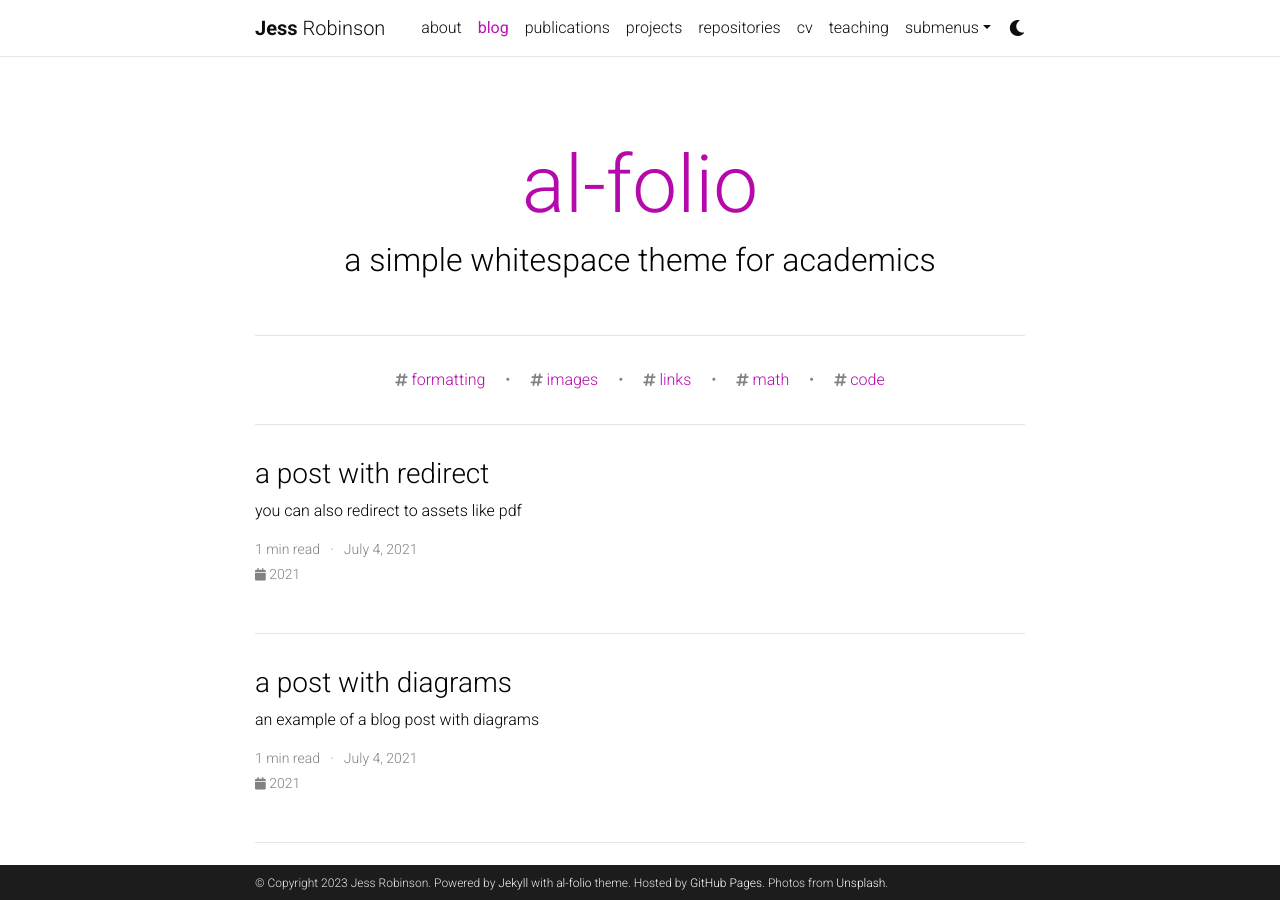
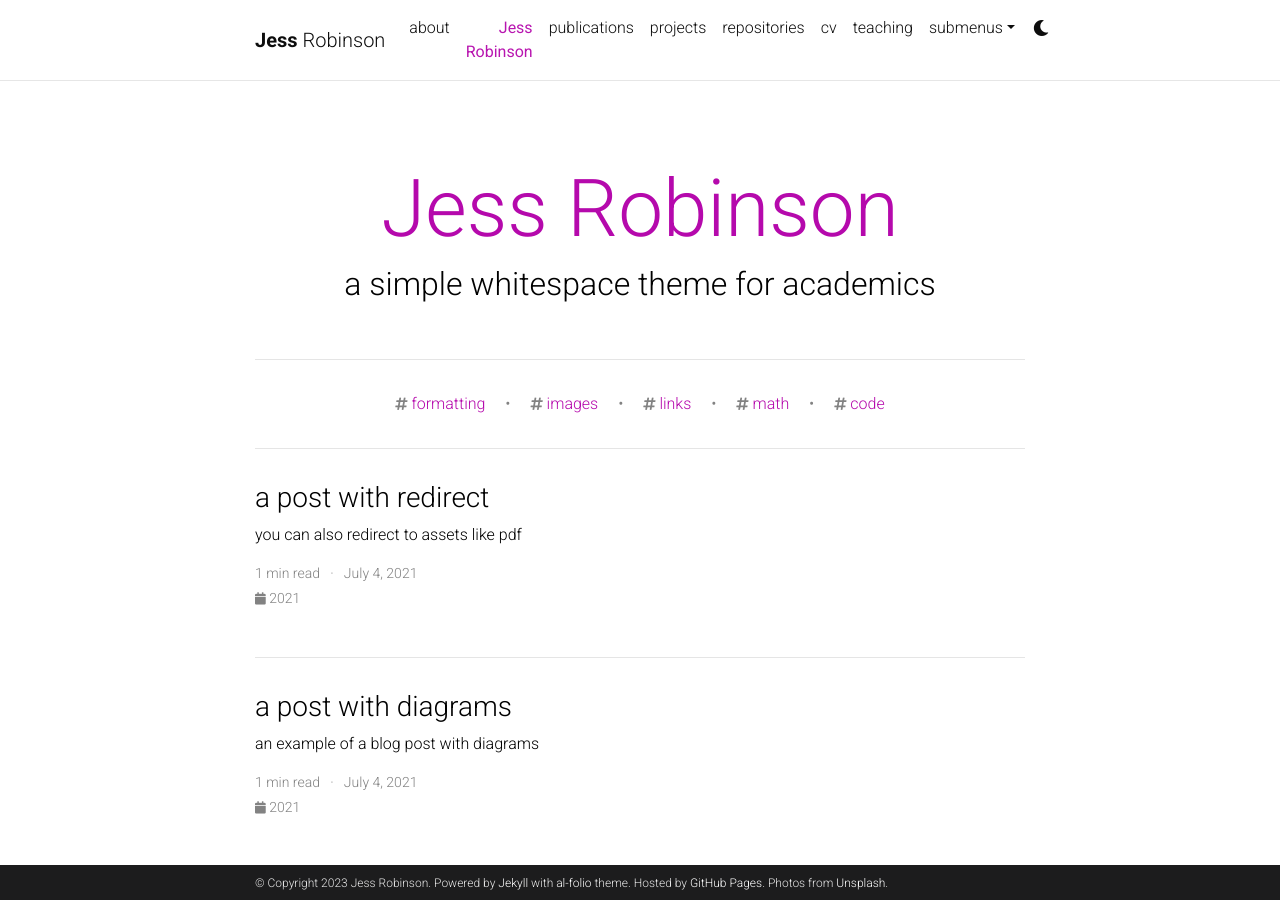
Before and after one commit to jessrobinson42/jessrobinson42.github.io, a Jekyll site: the page built from blog/index.html, in a window 1280 px wide and 900 px high. Built offline with Jekyll 4.4.1, drawn with Linux system fonts in a browser that asks for light colours; the list of posts is cut into pages by our own code; comment, search, counter and statistics services are not loaded; a style sheet for code colours, icons or effects is not loaded.

Commit message:
Update _config.yml

```diff
--- a/_config.yml
+++ b/_config.yml
@@ -19,7 +19,7 @@
 icon: ⚛️  # the emoji used as the favicon (alternatively, provide image name in /assets/img/)
 
 url: https://jessrobinson42.github.io # the base hostname & protocol for your site
-baseurl: /al-folio # the subpath of your site, e.g. /blog/
+baseurl: # the subpath of your site, e.g. /blog/
 last_updated: false # set to true if you want to display last updated in the footer
 impressum_path:  # set to path to include impressum link in the footer, use the same path as permalink in a page, helps to conform with EU GDPR
 
@@ -113,8 +113,8 @@
 # Blog
 # -----------------------------------------------------------------------------
 
-blog_name: al-folio # blog_name will be displayed in your blog page
-blog_nav_title: blog # your blog must have a title for it to be displayed in the nav bar
+blog_name: Jess Robinson # blog_name will be displayed in your blog page
+blog_nav_title: Jess Robinson # your blog must have a title for it to be displayed in the nav bar
 blog_description: a simple whitespace theme for academics
 permalink: /blog/:year/:title/
 
```
